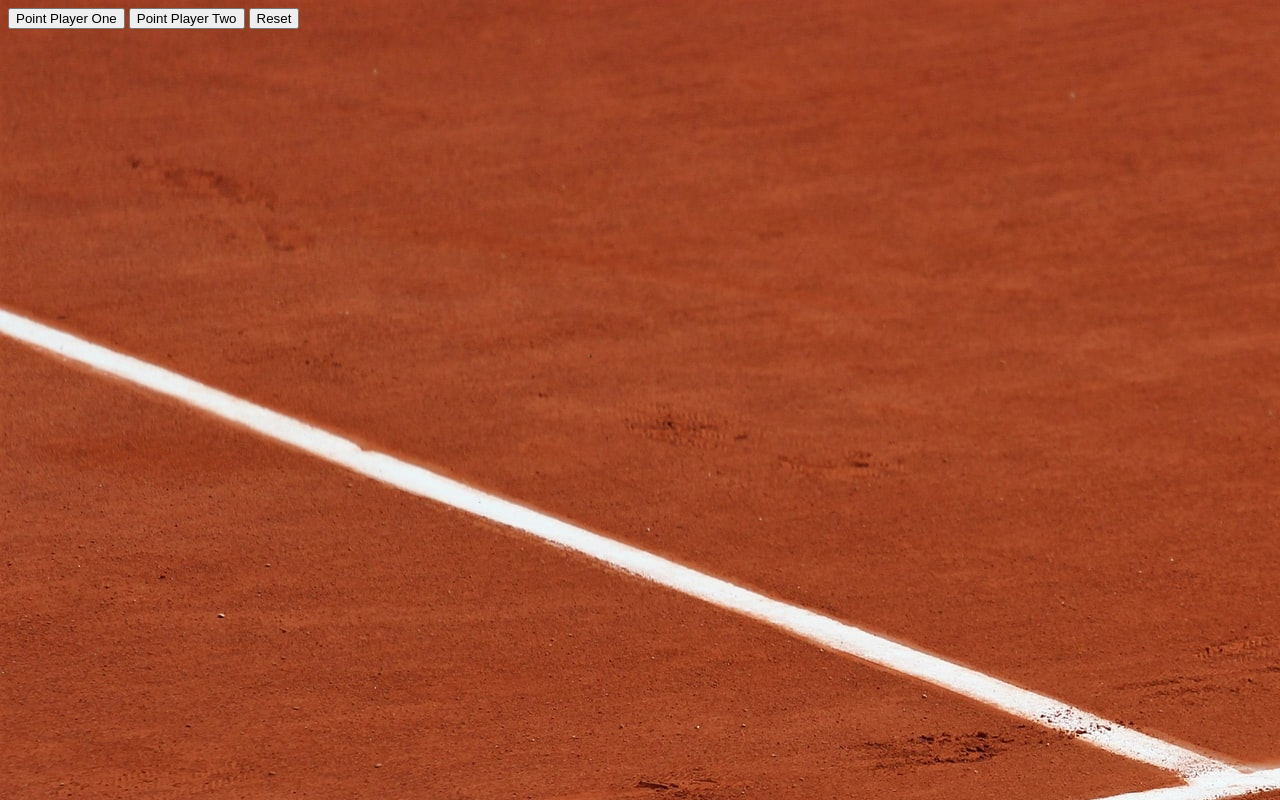
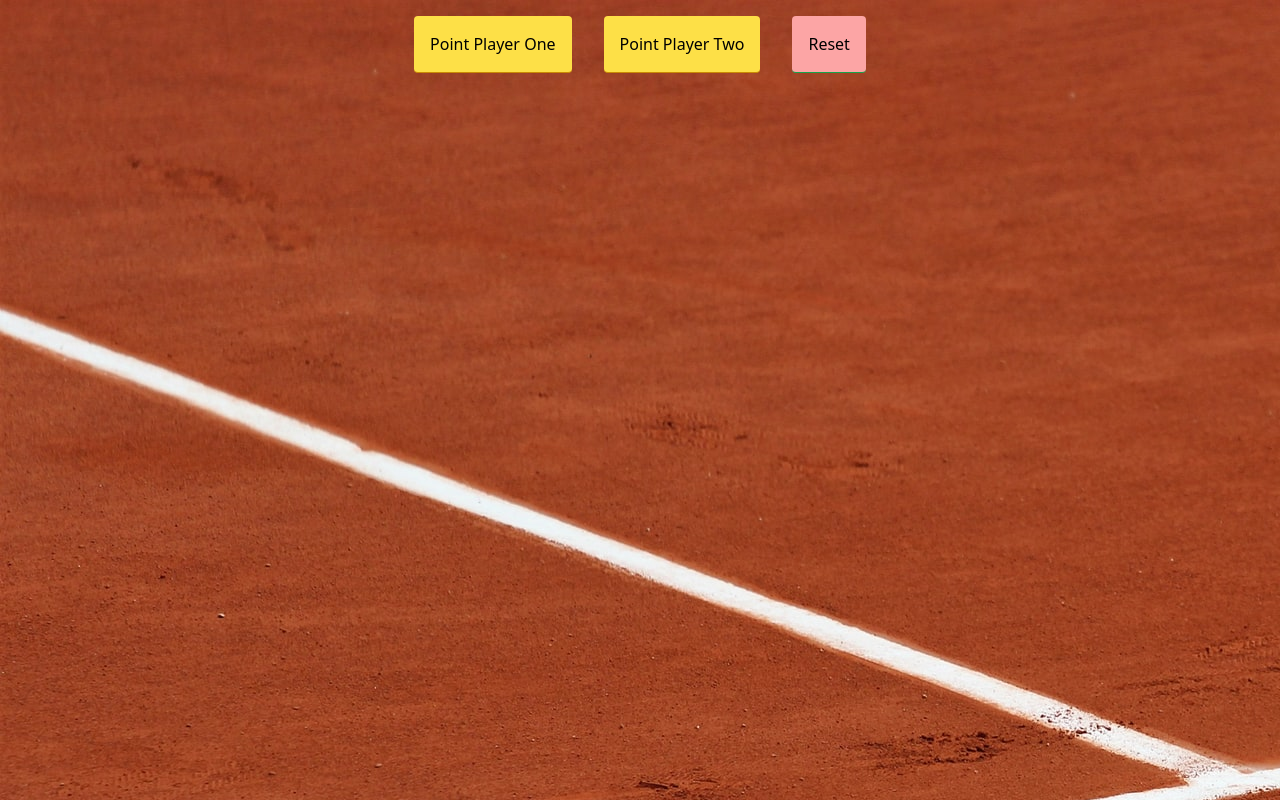
Before and after one commit to kevren22/tennis_scorekeeper, a website: page index.html in a window 1280 px wide. Drawn offline with Linux system fonts and the light colour scheme.

Commit message:
add output.css and connect tailwind to html

```diff
--- a/index.html
+++ b/index.html
@@ -5,7 +5,7 @@
 		<meta http-equiv="X-UA-Compatible" content="IE=edge" />
 		<meta name="viewport" content="width=device-width, initial-scale=1.0" />
 		<title>Tennis Score Keeper</title>
-		<link rel="stylesheet" href="style.css" />
+		<link rel="stylesheet" href="styles/output.css" />
 	</head>
 	<body>
 		<div></div>
--- a/style.css
+++ /dev/null
@@ -1,3 +0,0 @@
-body {
-	background-image: url('static/claycourt.jpeg');
-}
--- /dev/null
+++ b/styles/input.css
@@ -0,0 +1,7 @@
+@tailwind base;
+@tailwind components;
+@tailwind utilities;
+
+body {
+	background-image: url('../static/claycourt.jpeg');
+}
--- a/tailwind.config.js
+++ b/tailwind.config.js
@@ -1,5 +1,5 @@
 module.exports = {
-	content: [],
+	content: ['./index.html'],
 	theme: {
 		extend: {},
 	},
```
Also changed, not shown: styles/output.css (added).
